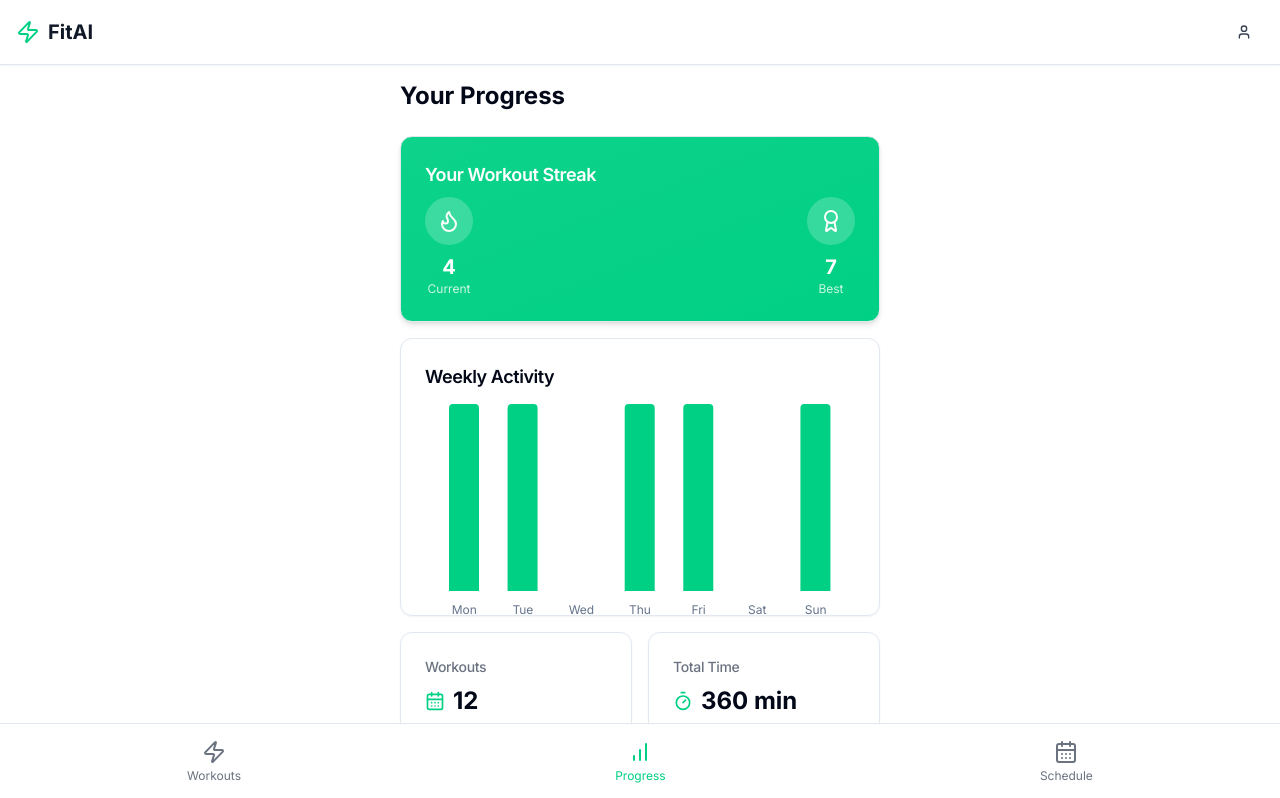
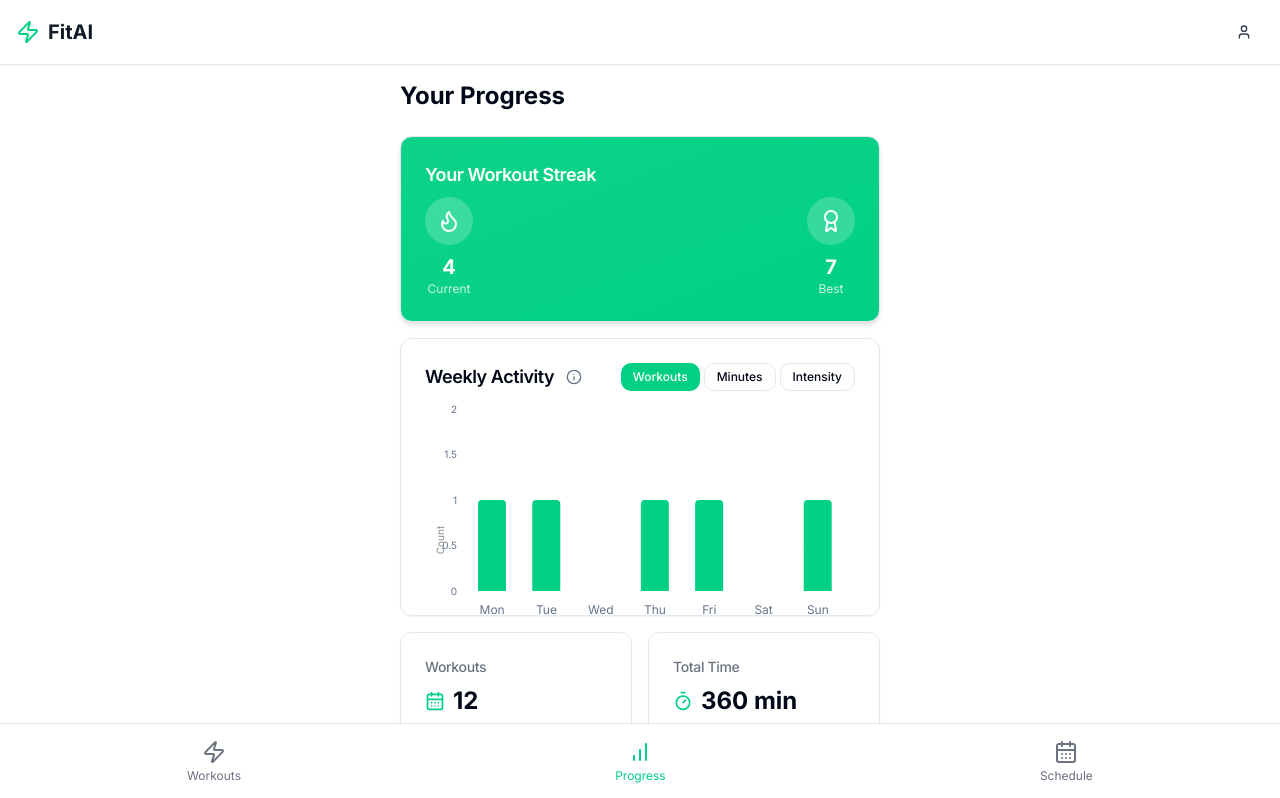
Before and after one commit to SCServices/fitaiapp, a React (Vite) app: page /progress in a window 1280 px wide. Shown: the top 798 px of the page. Built offline with nearby package versions, Linux system fonts and the light colour scheme.

Commit message:
Add feature
No description needed.

```diff
--- a/src/components/progress/ActivityChart.tsx
+++ b/src/components/progress/ActivityChart.tsx
@@ -1,12 +1,22 @@
 
-import React from 'react';
+import React, { useState } from 'react';
 import { Card, CardContent, CardHeader, CardTitle } from "@/components/ui/card";
-import { BarChart, Bar, XAxis, ResponsiveContainer, Tooltip } from 'recharts';
+import { BarChart, Bar, XAxis, ResponsiveContainer, Tooltip, YAxis, CartesianGrid } from 'recharts';
 import { ChartContainer, ChartTooltipContent } from "@/components/ui/chart";
+import { Info } from 'lucide-react';
+import { Button } from "@/components/ui/button";
+import {
+  Tooltip as UITooltip,
+  TooltipContent,
+  TooltipProvider,
+  TooltipTrigger,
+} from "@/components/ui/tooltip";
 
 interface ActivityDay {
   date: string;
   count: number;
+  minutes?: number;
+  intensity?: number;
 }
 
 interface ActivityChartProps {
@@ -14,37 +24,139 @@ interface ActivityChartProps {
 }
 
 const ActivityChart: React.FC<ActivityChartProps> = ({ activityData }) => {
+  const [viewMode, setViewMode] = useState<'count' | 'minutes' | 'intensity'>('count');
   const dayNames = ['Mon', 'Tue', 'Wed', 'Thu', 'Fri', 'Sat', 'Sun'];
 
-  // Format data for the chart
+  // Format data for the chart with additional metrics
   const chartData = activityData.map((day, index) => ({
     name: dayNames[index],
-    value: day.count,
+    value: viewMode === 'count' ? day.count
+         : viewMode === 'minutes' ? (day.minutes || 0)
+         : (day.intensity || 0),
+    count: day.count,
+    minutes: day.minutes || 0,
+    intensity: day.intensity || 0,
   }));
+
+  const getChartColor = () => {
+    switch(viewMode) {
+      case 'count': return "#00D084"; // Green for workouts
+      case 'minutes': return "#0096FF"; // Blue for minutes
+      case 'intensity': return "#FF715B"; // Orange-red for intensity
+      default: return "#00D084";
+    }
+  };
+
+  const getViewTitle = () => {
+    switch(viewMode) {
+      case 'count': return "Workouts";
+      case 'minutes': return "Minutes";
+      case 'intensity': return "Intensity";
+      default: return "Workouts";
+    }
+  };
+
+  const getYAxisLabel = () => {
+    switch(viewMode) {
+      case 'count': return "Count";
+      case 'minutes': return "Minutes";
+      case 'intensity': return "Level (1-10)";
+      default: return "";
+    }
+  };
+
+  const getMaxValue = () => {
+    if (viewMode === 'count') return Math.max(...chartData.map(d => d.count)) + 1;
+    if (viewMode === 'minutes') return Math.max(...chartData.map(d => d.minutes)) + 10;
+    return 10; // Max intensity is 10
+  };
 
   return (
     <Card>
       <CardHeader className="pb-2">
-        <CardTitle className="text-lg">Weekly Activity</CardTitle>
+        <div className="flex justify-between items-center">
+          <div className="flex items-center gap-2">
+            <CardTitle className="text-lg">Weekly Activity</CardTitle>
+            <TooltipProvider>
+              <UITooltip>
+                <TooltipTrigger asChild>
+                  <Button variant="ghost" size="icon" className="h-6 w-6 rounded-full p-0">
+                    <Info className="h-4 w-4 text-muted-foreground" />
+                    <span className="sr-only">Info</span>
+                  </Button>
+                </TooltipTrigger>
+                <TooltipContent>
+                  <p>View your activity patterns across the week</p>
+                </TooltipContent>
+              </UITooltip>
+            </TooltipProvider>
+          </div>
+          <div className="flex space-x-1">
+            <Button
+              variant={viewMode === 'count' ? "default" : "outline"}
+              size="sm"
+              onClick={() => setViewMode('count')}
+              className="h-7 text-xs"
+            >
+              Workouts
+            </Button>
+            <Button
+              variant={viewMode === 'minutes' ? "default" : "outline"}
+              size="sm"
+              onClick={() => setViewMode('minutes')}
+              className="h-7 text-xs"
+            >
+              Minutes
+            </Button>
+            <Button
+              variant={viewMode === 'intensity' ? "default" : "outline"}
+              size="sm"
+              onClick={() => setViewMode('intensity')}
+              className="h-7 text-xs"
+            >
+              Intensity
+            </Button>
+          </div>
+        </div>
       </CardHeader>
       <CardContent>
         <div className="h-48">
           <ChartContainer
             config={{
-              workouts: {
-                label: "Workouts",
-                color: "#00D084",
+              [viewMode]: {
+                label: getViewTitle(),
+                color: getChartColor(),
               }
             }}
           >
             <ResponsiveContainer width="100%" height="100%">
-              <BarChart data={chartData} margin={{ top: 5, right: 10, left: 10, bottom: 20 }}>
+              <BarChart
+                data={chartData}
+                margin={{ top: 10, right: 10, left: 10, bottom: 20 }}
+                barCategoryGap="20%"
+              >
+                <CartesianGrid strokeDasharray="3 3" vertical={false} opacity={0.15} />
                 <XAxis
                   dataKey="name"
                   axisLine={false}
                   tickLine={false}
                   tickMargin={8}
                   fontSize={12}
+                />
+                <YAxis
+                  axisLine={false}
+                  tickLine={false}
+                  tickCount={5}
+                  fontSize={10}
+                  width={30}
+                  domain={[0, getMaxValue()]}
+                  label={{
+                    value: getYAxisLabel(),
+                    angle: -90,
+                    position: 'insideLeft',
+                    style: { textAnchor: 'middle', fontSize: 10, fill: '#888' },
+                    dy: 40
+                  }}
                 />
                 <Tooltip
                   content={({ active, payload }) => {
@@ -55,6 +167,11 @@ const ActivityChart: React.FC<ActivityChartProps> = ({ activityData }) => {
                           payload={payload}
                           label={`${payload[0].payload.name}`}
                           labelClassName="font-medium text-primary"
+                          formatter={(value, name) => {
+                            if (name === 'minutes') return `${value} min`;
+                            if (name === 'intensity') return `Level ${value}/10`;
+                            return value;
+                          }}
                         />
                       );
                     }
@@ -63,10 +180,12 @@ const ActivityChart: React.FC<ActivityChartProps> = ({ activityData }) => {
                 />
                 <Bar
                   dataKey="value"
-                  fill="#00D084"
+                  fill={getChartColor()}
                   radius={[4, 4, 0, 0]}
-                  name="workouts"
-                  barSize={30}
+                  name={viewMode}
+                  barSize={28}
+                  className="hover:opacity-80 transition-opacity cursor-pointer"
+                  animationDuration={800}
                 />
               </BarChart>
             </ResponsiveContainer>
--- a/src/data/mockData.ts
+++ b/src/data/mockData.ts
@@ -1,3 +1,4 @@
+
 import { WorkoutType } from "@/types/workout";
 
 export const mockWorkouts: WorkoutType[] = [
@@ -142,13 +143,13 @@ export const mockWorkouts: WorkoutType[] = [
 ];
 
 export const mockActivityData = [
-  { date: "2023-04-01", count: 1 },
-  { date: "2023-04-02", count: 1 },
-  { date: "2023-04-03", count: 0 },
-  { date: "2023-04-04", count: 1 },
-  { date: "2023-04-05", count: 1 },
-  { date: "2023-04-06", count: 0 },
-  { date: "2023-04-07", count: 1 }
+  { date: "2023-04-01", count: 1, minutes: 30, intensity: 7 },
+  { date: "2023-04-02", count: 1, minutes: 45, intensity: 8 },
+  { date: "2023-04-03", count: 0, minutes: 0, intensity: 0 },
+  { date: "2023-04-04", count: 1, minutes: 25, intensity: 6 },
+  { date: "2023-04-05", count: 1, minutes: 60, intensity: 9 },
+  { date: "2023-04-06", count: 0, minutes: 0, intensity: 0 },
+  { date: "2023-04-07", count: 1, minutes: 35, intensity: 7 }
 ];
 
 export const mockUserStats = {
--- a/src/pages/Progress.tsx
+++ b/src/pages/Progress.tsx
@@ -7,7 +7,7 @@ import ActivityChart from '@/components/progress/ActivityChart';
 import PerformanceMetrics from '@/components/progress/PerformanceMetrics';
 import AchievementBadges from '@/components/progress/AchievementBadges';
 import { mockActivityData, mockUserStats } from '@/data/mockData';
-import { Timer, CalendarDays, BarChartIcon } from 'lucide-react';
+import { Timer, CalendarDays, BarChartIcon, Flame } from 'lucide-react';
 import { Progress } from "@/components/ui/progress";
 
 const ProgressPage = () => {
```
